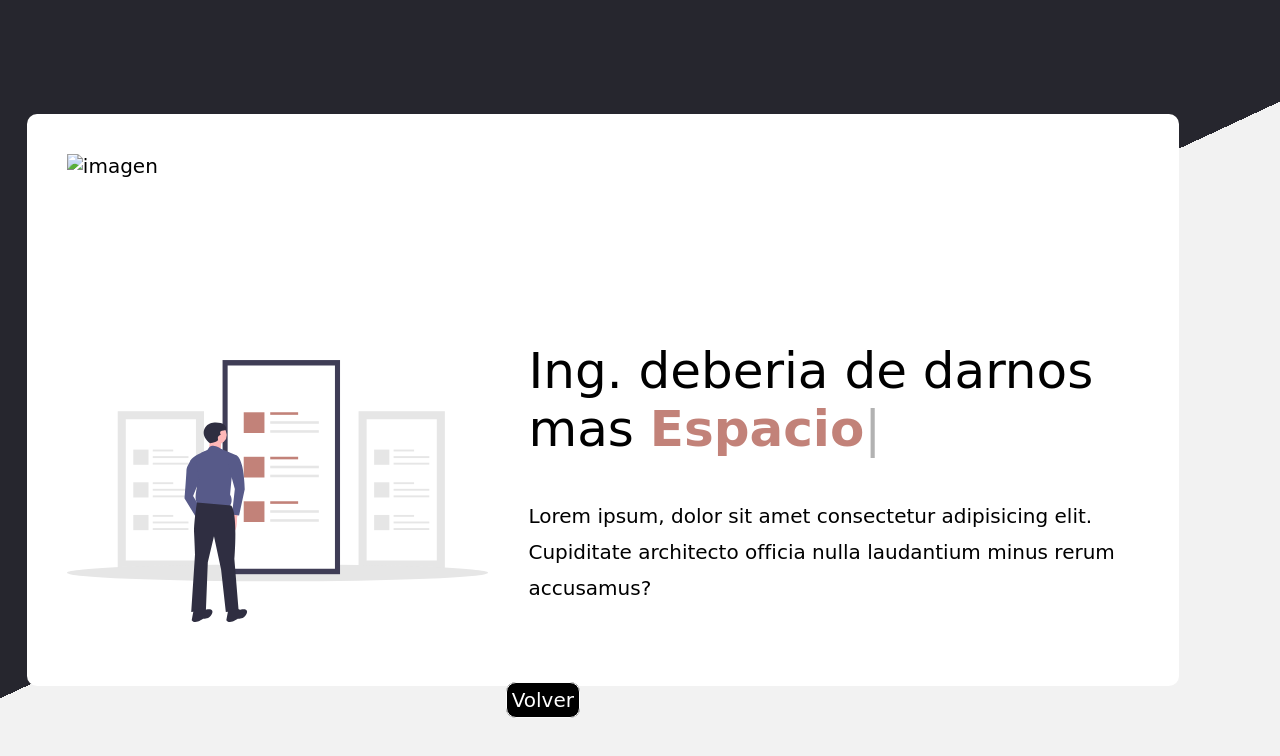
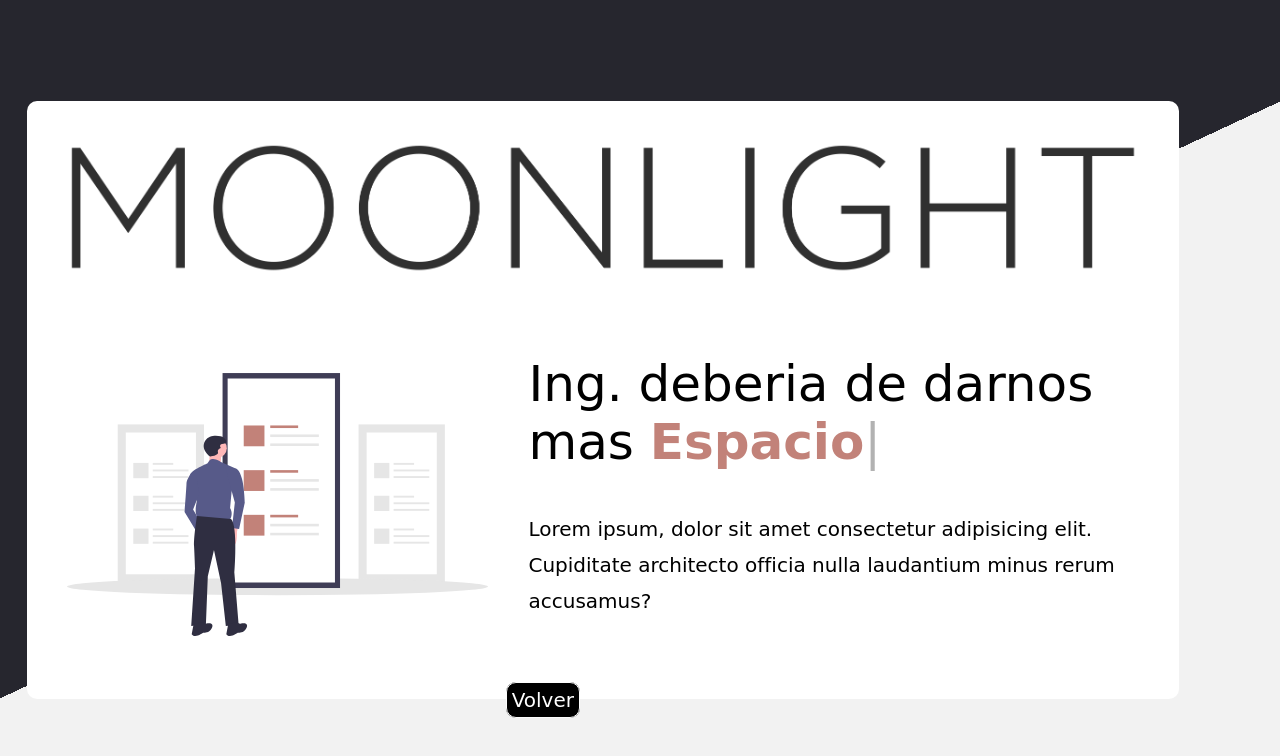
Before and after one commit to moonlightNbs/Test, a plain HTML site: page index2.html in a window 1280 px wide. Drawn offline with nearby package versions, Linux system fonts and the light colour scheme.

Commit message:
Update index2.html

```diff
--- a/index2.html
+++ b/index2.html
@@ -6,7 +6,7 @@
      <meta name="viewport" content="width=device-width, initial-scale=1.0">
      <meta http-equiv="X-UA-Compatible" content="ie=edge">
      <title>Moonligth</title>
-     <link rel="short cut icon" type="image/jpeg" href="../Taller/img/B.png" />
+     <link rel="short cut icon" type="image/jpeg" href="img/B.png" />
 
      <link href="https://fonts.googleapis.com/css?family=Open+Sans&display=swap" rel="stylesheet">
      <link rel="stylesheet" href="./css/styles2.css">
@@ -16,7 +16,7 @@
 
      <div class="contenedor">
           <header>
-               <img src="../Taller/img/1.png" alt="imagen" height="50" width="500">
+               <img src="img/1.png" alt="imagen" height="50" width="500">
 
           </header>
 
```
